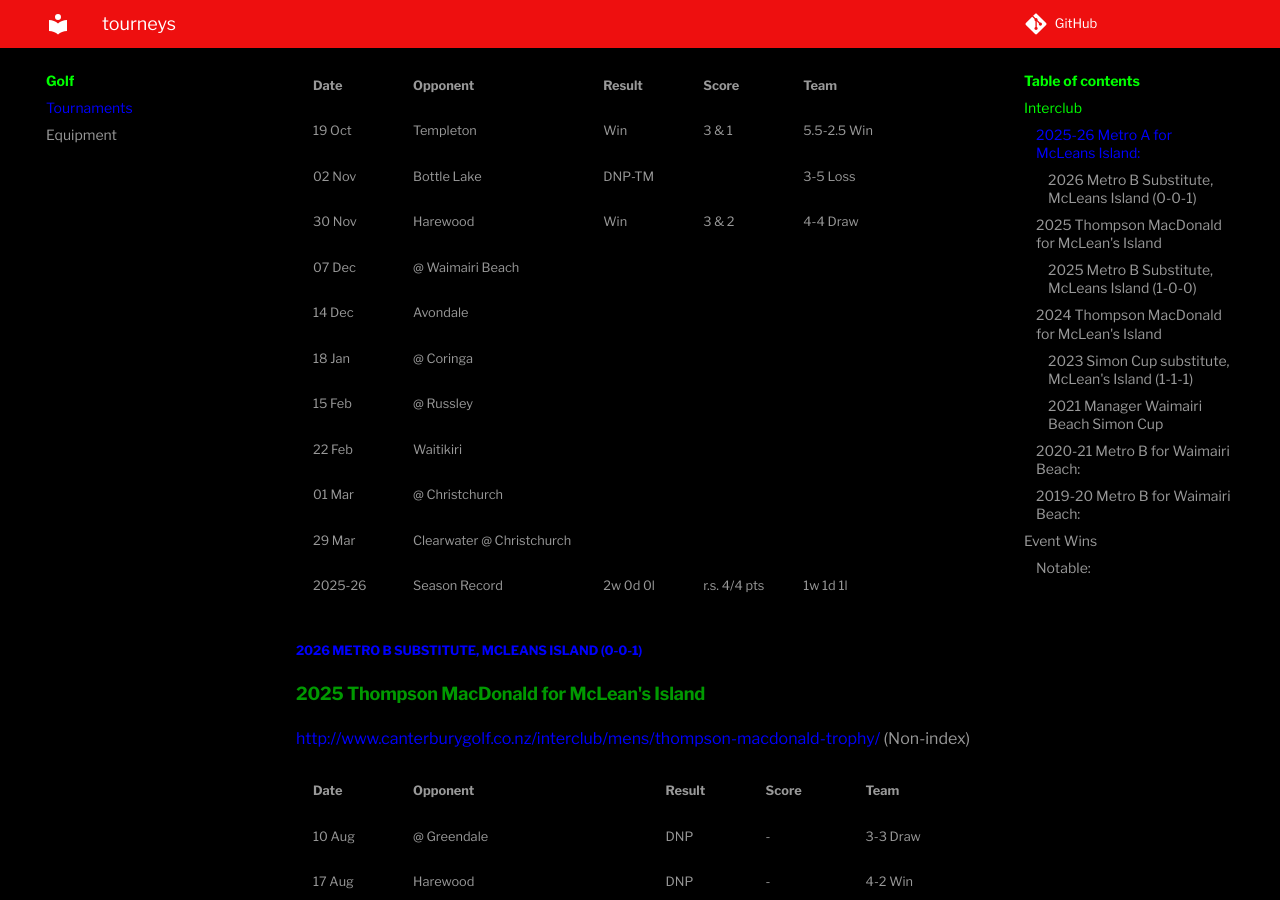
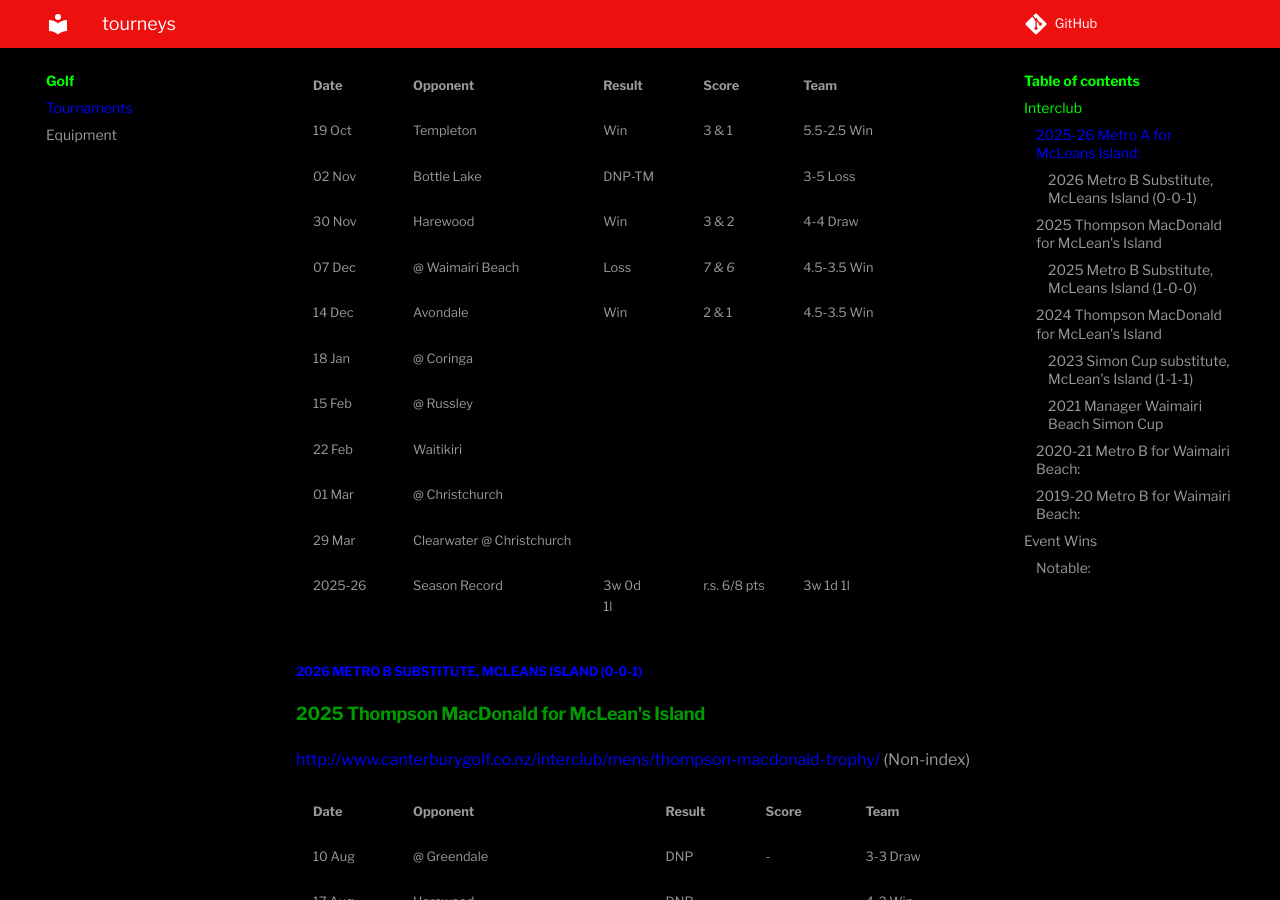
Before and after one commit to matchavez/matchavez.github.io, an MkDocs documentation site: the page built from docs/golf/tourneys.md, in a window 1280 px wide and 900 px high, scrolled down 306 px. Built offline with MkDocs 1.6.1 and Material for MkDocs 9.7.7, drawn with Linux system fonts in a browser that asks for light colours; comment, search, counter and statistics services are not loaded.

Commit message:
[PUBLISHER] Merge #84

```diff
--- a/docs/golf/tourneys.md
+++ b/docs/golf/tourneys.md
@@ -10,19 +10,19 @@
 #### 2025-26 Metro A for McLeans Island:
 [http://www.canterburygolf.co.nz/interclub/canterbury-mens/metro-a/](https://www.canterburygolf.co.nz/interclub/men/metro-a/)
 
-| Date    | Opponent                  | Result   | Score        | Team        |
-| ------- | ------------------------- | -------- | ------------ | ----------- |
-| 19 Oct  | Templeton                 | Win      | 3 & 1        | 5.5-2.5 Win |
-| 02 Nov  | Bottle Lake               | DNP-TM   |              | 3-5 Loss    |
-| 30 Nov  | Harewood                  | Win      | 3 & 2        | 4-4 Draw    |
-| 07 Dec  | @ Waimairi Beach          |          |              |             |
-| 14 Dec  | Avondale                  |          |              |             |
-| 18 Jan  | @ Coringa                 |          |              |             |
-| 15 Feb  | @ Russley                 |          |              |             |
-| 22 Feb  | Waitikiri                 |          |              |             |
-| 01 Mar  | @ Christchurch            |          |              |             |
-| 29 Mar  | Clearwater @ Christchurch |          |              |             |
-| 2025-26 | Season Record             | 2w 0d 0l | r.s. 4/4 pts | 1w 1d 1l    |
+| Date    | Opponent                  | Result       | Score        | Team        |
+| ------- | ------------------------- | ------------ | ------------ | ----------- |
+| 19 Oct  | Templeton                 | Win          | 3 & 1        | 5.5-2.5 Win |
+| 02 Nov  | Bottle Lake               | DNP-TM       |              | 3-5 Loss    |
+| 30 Nov  | Harewood                  | Win          | 3 & 2        | 4-4 Draw    |
+| 07 Dec  | @ Waimairi Beach          | Loss         | _7 & 6_      | 4.5-3.5 Win |
+| 14 Dec  | Avondale                  | Win          | 2 & 1        | 4.5-3.5 Win |
+| 18 Jan  | @ Coringa                 |              |              |             |
+| 15 Feb  | @ Russley                 |              |              |             |
+| 22 Feb  | Waitikiri                 |              |              |             |
+| 01 Mar  | @ Christchurch            |              |              |             |
+| 29 Mar  | Clearwater @ Christchurch |              |              |             |
+| 2025-26 | Season Record             | 3w 0d <br>1l | r.s. 6/8 pts | 3w 1d 1l    |
 
 ##### 2026 Metro B Substitute, McLeans Island (0-0-1)
 
```
